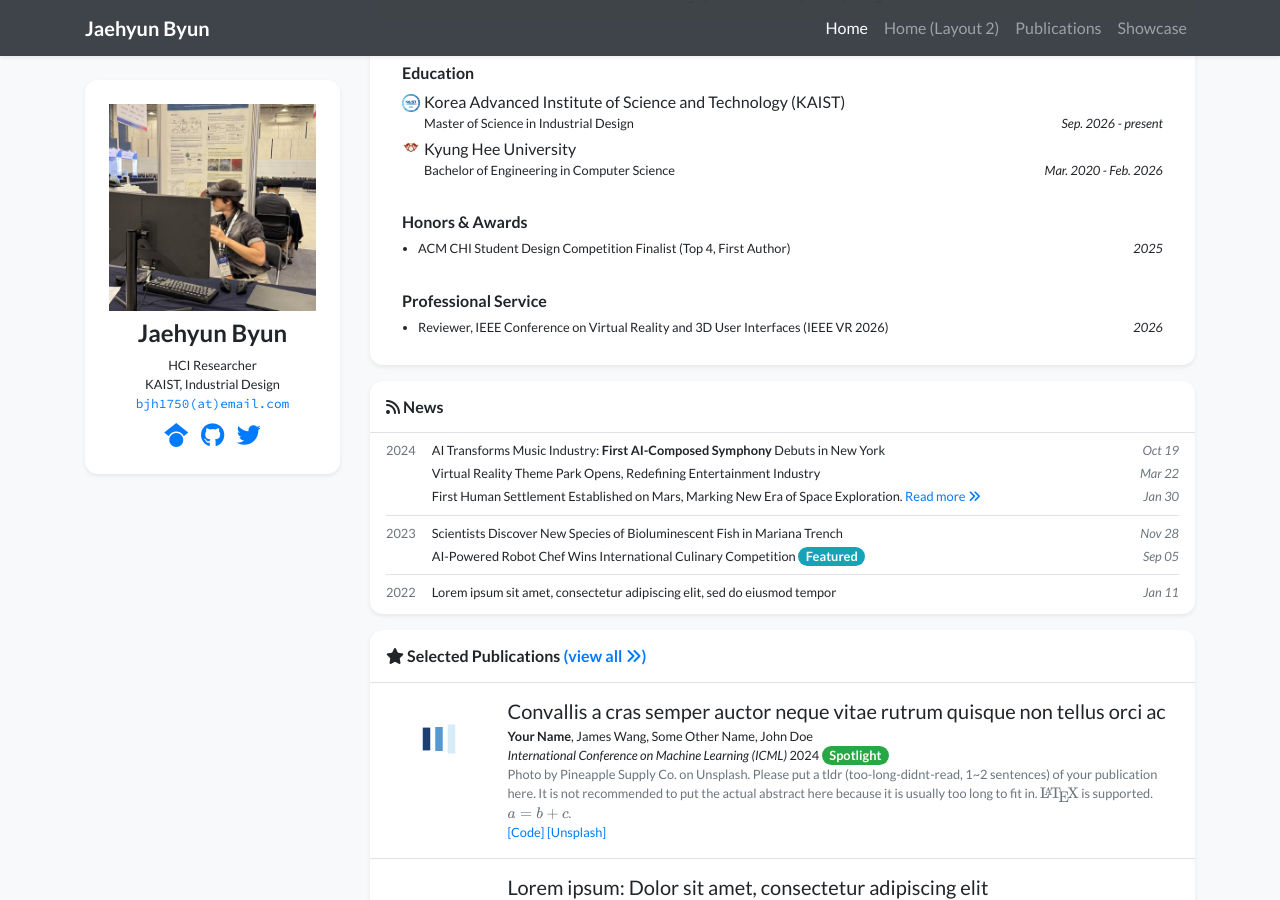
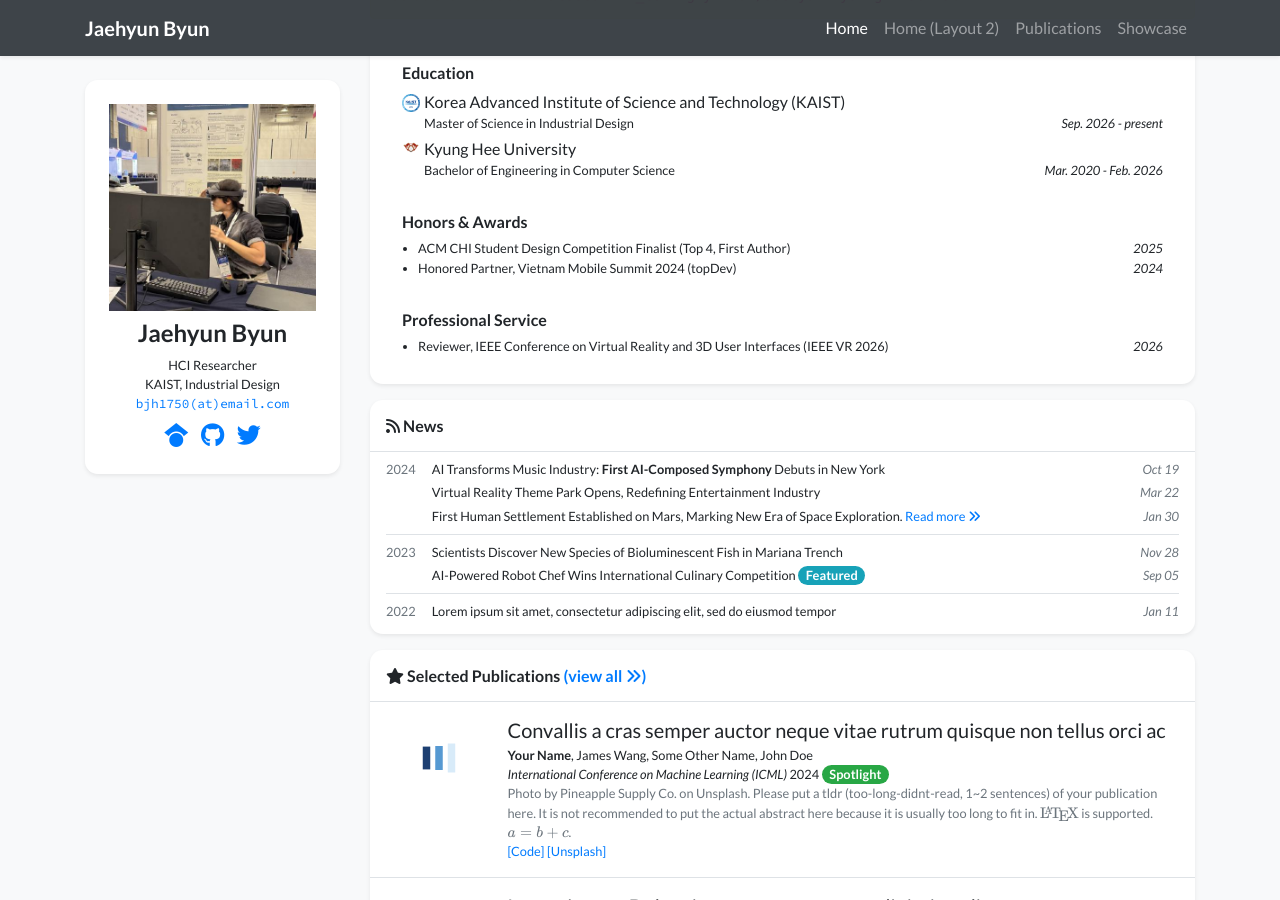
Before and after one commit to Jaehyun-Byun/Jaehyun-Byun.github.io, a Jekyll site: the page built from index.html, in a window 1280 px wide and 900 px high, scrolled down 497 px. Built offline with Jekyll 4.4.1, drawn with Linux system fonts in a browser that asks for light colours; nearby versions of some CDN libraries; a style sheet for code colours, icons or effects is not loaded.

Commit message:
Update profile.yml

```diff
--- a/_data/profile.yml
+++ b/_data/profile.yml
@@ -52,3 +52,5 @@ services:
 awards:
 - name: ACM CHI Student Design Competition Finalist (Top 4, First Author)
   date: 2025
+- name: Honored Partner, Vietnam Mobile Summit 2024 (topDev)
+  date: 2024
```
